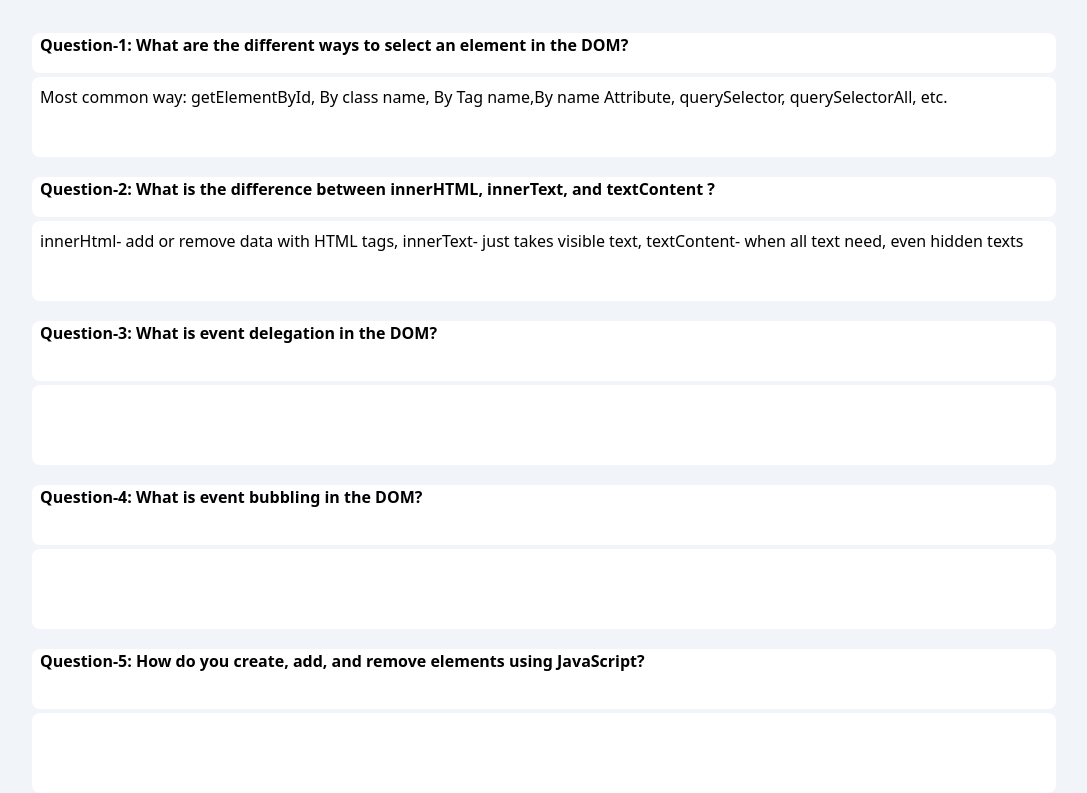
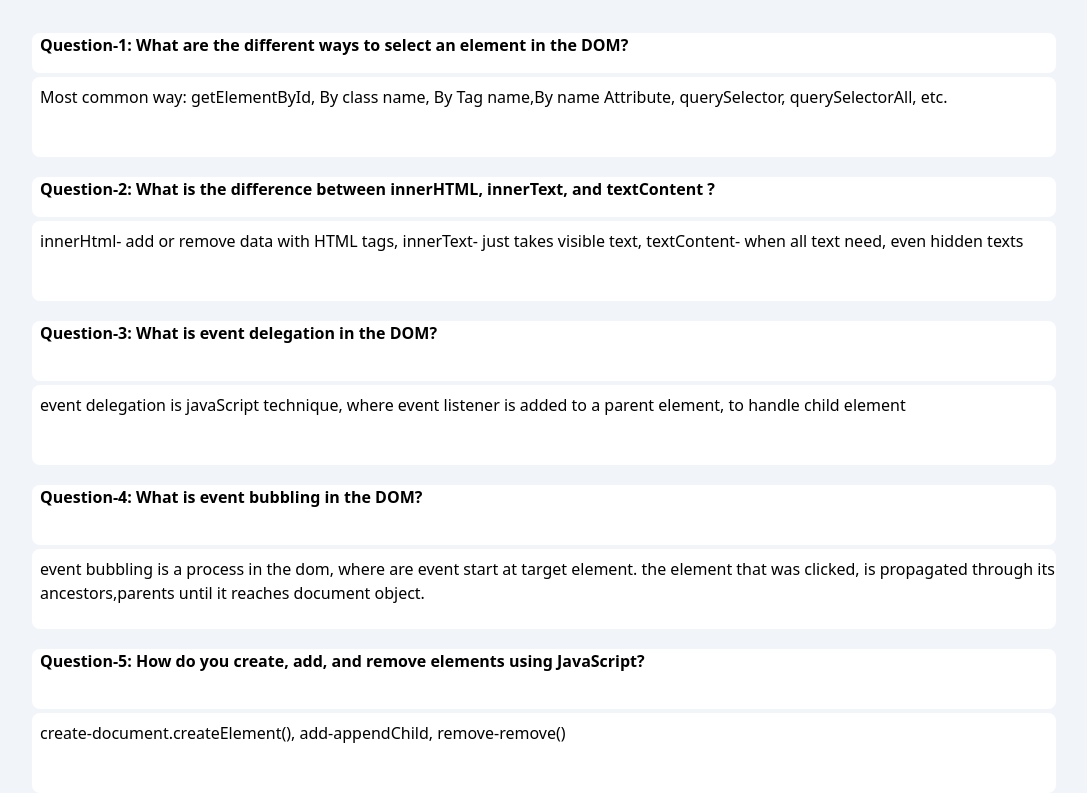
Before and after one commit to athikcodes/5th-Assignment, a plain HTML site: page question.html in a window 1280 px wide. Shown: the part 139-932 px from the top of the page, without its empty margins (96-1183 px from the left). Drawn offline with nearby package versions, Linux system fonts and the light colour scheme.

Commit message:
added all document

```diff
--- a/question.html
+++ b/question.html
@@ -42,22 +42,21 @@
     <div class="h-[60px] bg-white w-[80%] m-auto rounded-lg mt-5 ">
       <p class="font-bold ml-2 ">Question-3: What is event delegation in the DOM?</p>
 
-
       </div>
     <div class="h-[80px] bg-white w-[80%] m-auto rounded-lg mt-1 ">
-
+        <p class="pt-2 ml-2">event delegation is javaScript technique, where event listener is added to a parent element, to handle child element</p>
       </div>
     <div class="h-[60px] bg-white w-[80%] m-auto rounded-lg mt-5 ">
       <p class="font-bold ml-2 ">Question-4: What is event bubbling in the DOM?</p>
       </div>
     <div class="h-[80px] bg-white w-[80%] m-auto rounded-lg mt-1 ">
-
+        <p class="pt-2 ml-2">event bubbling is a process in the dom, where are event start at target element. the element that was clicked, is propagated through its ancestors,parents until it reaches document object.</p>
       </div>
     <div class="h-[60px] bg-white w-[80%] m-auto rounded-lg mt-5 ">
       <p class="font-bold ml-2 ">Question-5: How do you create, add, and remove elements using JavaScript?</p>
       </div>
     <div class="h-[80px] bg-white w-[80%] m-auto rounded-lg mt-1 ">
-
+        <p class="pt-2 ml-2"> create-document.createElement(), add-appendChild, remove-remove()</p>
       </div>
       <script src="script.js"></script>
 </body>
```
